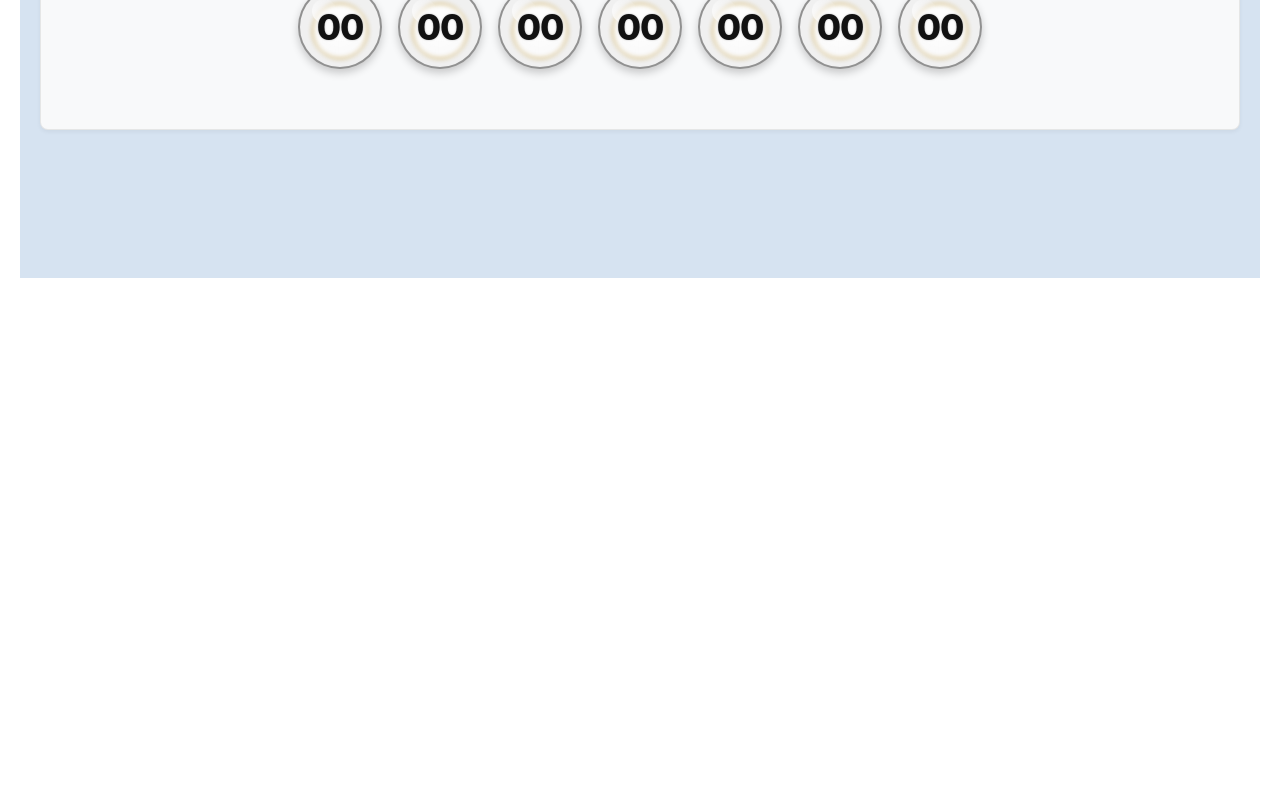
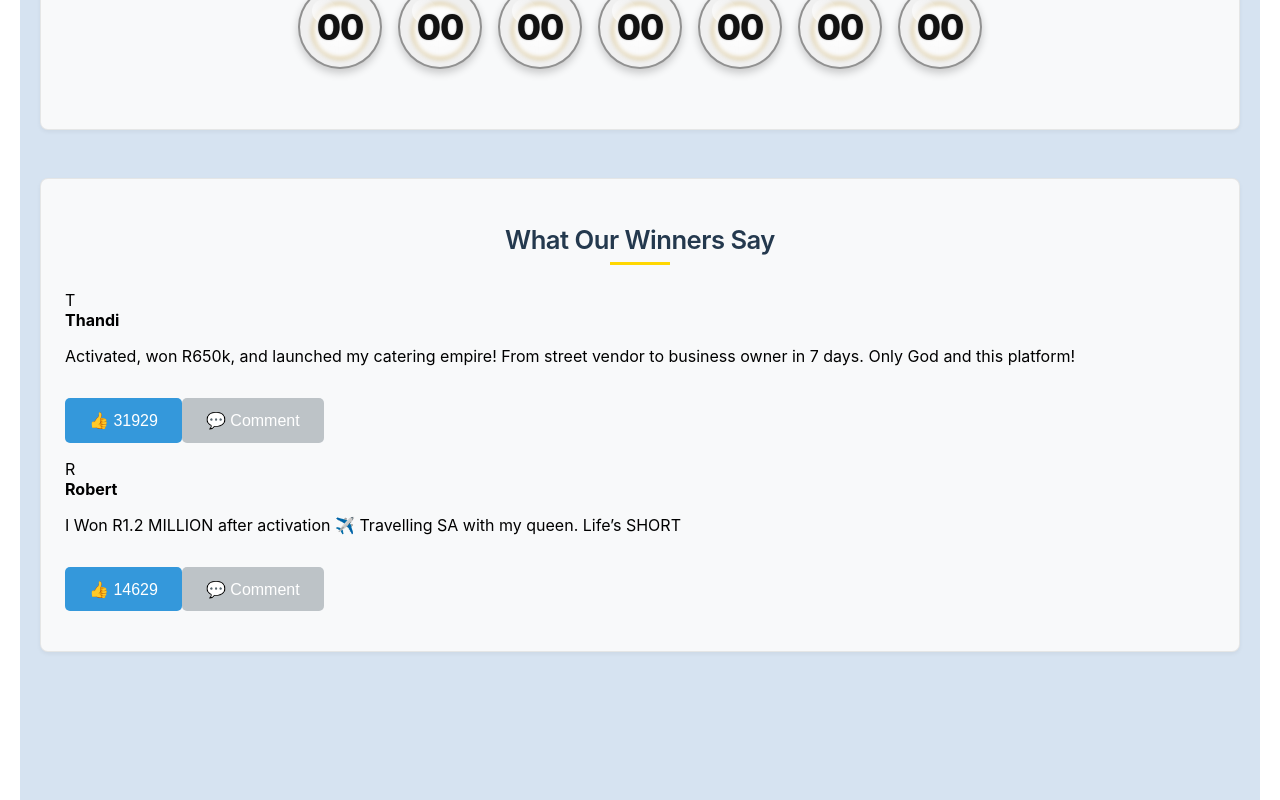
Before and after one commit to omas1st/successplatform, a React (Create React App) app: page / in a window 1280 px wide. Shown: the part 2124-2924 px from the top of the page. Before the commit the page ends 2402 px from the top, so only its background shows below. Built offline with nearby package versions, Linux system fonts and the light colour scheme; no server answers; the HTML template or start-up script is replaced by a standard one.

Commit message:
Update Home.js

```diff
--- a/src/pages/Home.js
+++ b/src/pages/Home.js
@@ -7,13 +7,31 @@ import Header                 from '../components/Header';
 import LottoBall              from '../components/LottoBall';
 import './Home.css';
 
+const TESTIMONIALS = [
+  {
+    id: 'thandi',
+    name: 'Thandi',
+    text: 'Activated, won R650k, and launched my catering empire! From street vendor to business owner in 7 days. Only God and this platform!',
+    initialLikes: 31800,
+  },
+  {
+    id: 'robert',
+    name: 'Robert',
+    text: 'I Won R1.2 MILLION after activation ✈️ Travelling SA with my queen. Life’s SHORT',
+    initialLikes: 14500,
+  },
+];
+
 export default function Home() {
   const [freeBalls, setFreeBalls]     = useState(Array(14).fill('00'));
   const [premium, setPremium]         = useState({ lunchtime: Array(4).fill('00'), teatime: Array(4).fill('00') });
   const [pastWinning, setPastWinning] = useState({ lunchtime: Array(4).fill('00'), teatime: Array(4).fill('00') });
   const [pastResults, setPastResults] = useState({ lunchtime: Array(7).fill('00'), teatime: Array(7).fill('00') });
+  const [likes, setLikes]             = useState({});
+  const [justLiked, setJustLiked]     = useState({});
   const navigate = useNavigate();
 
+  // Load lotto data
   useEffect(() => {
     API.get('/lotto/free').then(r => setFreeBalls(r.data.balls)).catch(() => {});
     API.get('/lotto/premium').then(r => setPremium(r.data)).catch(() => {});
@@ -21,9 +39,36 @@ export default function Home() {
     API.get('/lotto/past-results').then(r => setPastResults(r.data)).catch(() => {});
   }, []);
 
+  // Initialize and daily-increment likes for testimonials
+  useEffect(() => {
+    const today = new Date().toDateString();
+    const stored = JSON.parse(localStorage.getItem('testimonials') || '{}');
+    const newLikes = {};
+
+    TESTIMONIALS.forEach(({ id, initialLikes }) => {
+      let { count = initialLikes, lastUpdate } = stored[id] || {};
+      if (lastUpdate !== today) {
+        count += 129;
+        lastUpdate = today;
+      }
+      newLikes[id] = count;
+      stored[id] = { count, lastUpdate };
+    });
+
+    setLikes(newLikes);
+    localStorage.setItem('testimonials', JSON.stringify(stored));
+  }, []);
+
+  // Handle temporary “blue” effect on like click
+  const handleLikeClick = id => {
+    setJustLiked(prev => ({ ...prev, [id]: true }));
+    setTimeout(() => {
+      setJustLiked(prev => ({ ...prev, [id]: false }));
+    }, 800);
+  };
+
   return (
     <div className="home-page">
-      {/* Header without Home/Login/Register links */}
       <Header hideNav />
 
       <main>
@@ -50,10 +95,10 @@ export default function Home() {
           </div>
         </section>
 
-        {/* Restored Continue button */}
         <section className="cta">
           <p>
-            Get premium 3 straight winning numbers and Bonus today, click the continue button below to get our premium numbers .          </p>
+            Get premium 3 straight winning numbers and Bonus today, click the continue button below to get our premium numbers.
+          </p>
           <button onClick={() => navigate('/login')}>Continue</button>
         </section>
 
@@ -76,6 +121,31 @@ export default function Home() {
             {pastResults.teatime.map((v, i) => <LottoBall key={i} value={v} />)}
           </div>
         </section>
+
+        {/* Testimonials Section at Bottom */}
+        <section className="testimonials-section">
+          <h2>What Our Winners Say</h2>
+          {TESTIMONIALS.map(({ id, name, text }) => (
+            <div key={id} className="testimonial">
+              <div className="avatar">{name.charAt(0)}</div>
+              <div className="testimonial-content">
+                <strong>{name}</strong>
+                <p>{text}</p>
+                <div className="testimonial-actions">
+                  <button
+                    className={`like-button ${justLiked[id] ? 'liked' : ''}`}
+                    onClick={() => handleLikeClick(id)}
+                  >
+                    👍 {likes[id] || 0}
+                  </button>
+                  <button className="comment-link" disabled>
+                    💬 Comment
+                  </button>
+                </div>
+              </div>
+            </div>
+          ))}
+        </section>
       </main>
 
       <footer className="site-footer">
```
